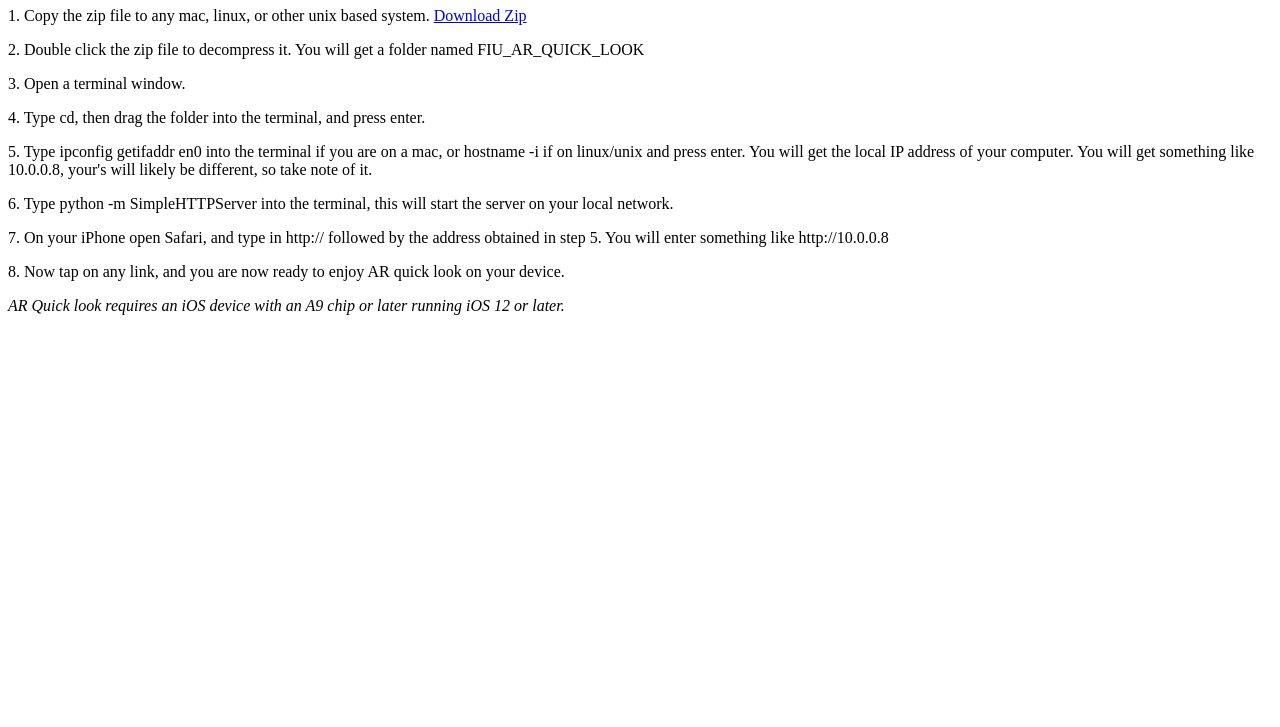
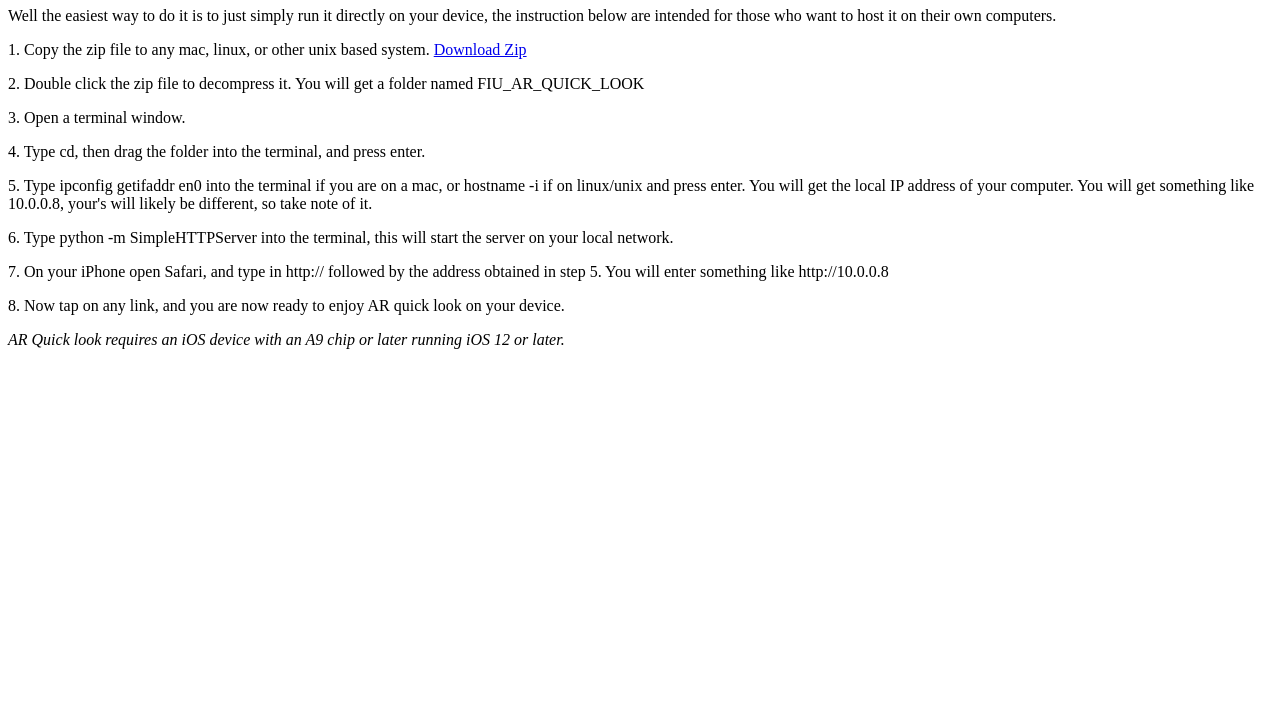
Before and after one commit to Erick12345678/Erick12345678.github.io, a plain HTML site: page Projects/FIU_AR_QUICK_LOOK/Resources/how_to_run.html in a window 1280 px wide. Shown: the part 73-800 px from the top of the page. Drawn offline with Linux system fonts and the light colour scheme.

Commit message:
instruction update

```diff
--- a/Projects/FIU_AR_QUICK_LOOK/Resources/how_to_run.html
+++ b/Projects/FIU_AR_QUICK_LOOK/Resources/how_to_run.html
@@ -16,6 +16,7 @@ color: #fff;
 </body>
 </html>
 <h1>How to run this on your iOS device.</h1>
+<p>Well the easiest way to do it is to just simply run it directly on your device, the instruction below are intended for those who want to host it on their own computers.</p>
 <p>1. Copy the zip file to any mac, linux, or other unix based system. <a href='Resources/FIU_AR_QUICK_LOOK.zip'>Download Zip</a> </p>
 <p>2. Double click the zip file to decompress it. You will get a folder named FIU_AR_QUICK_LOOK</p>
 <p>3. Open a terminal window.</p>
```
